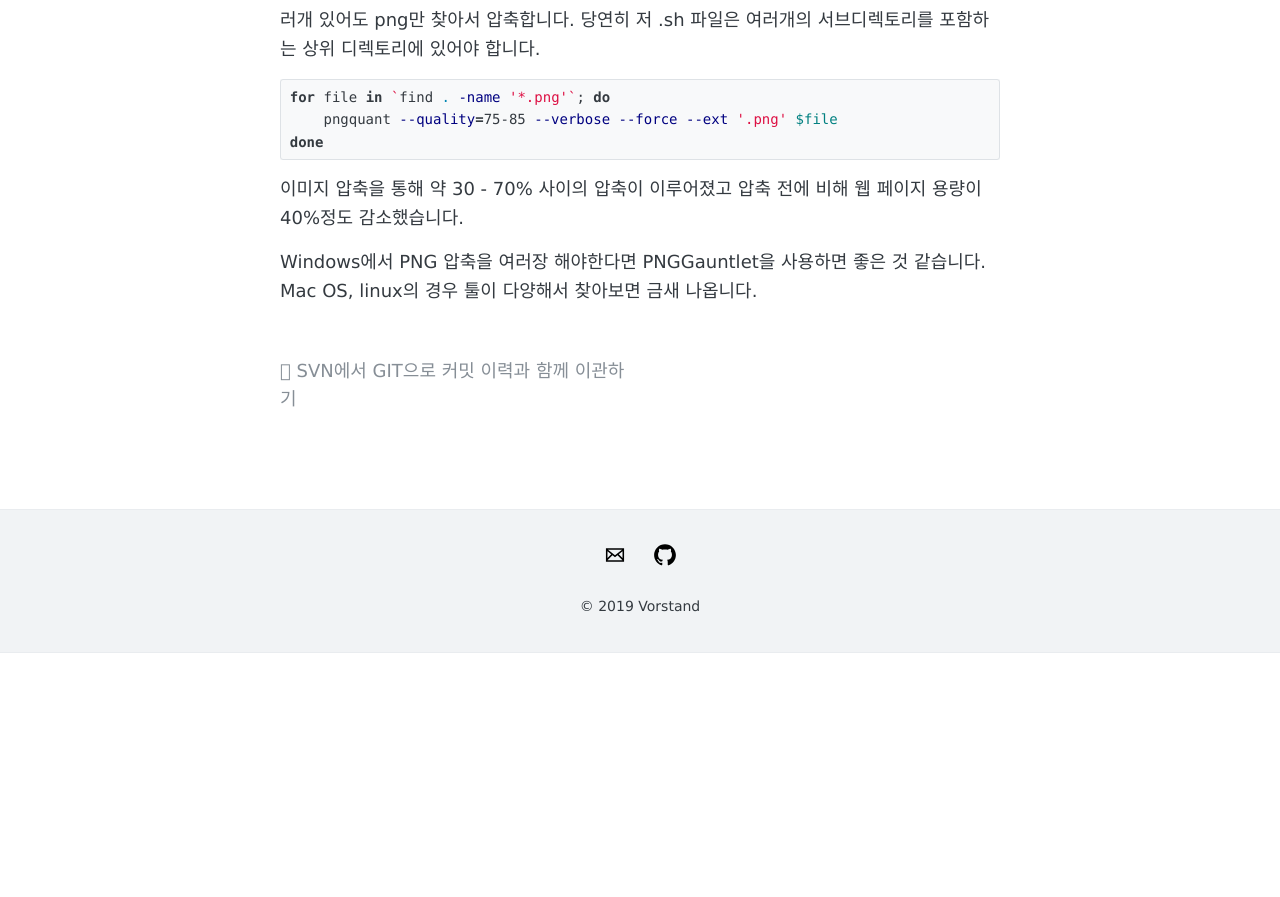
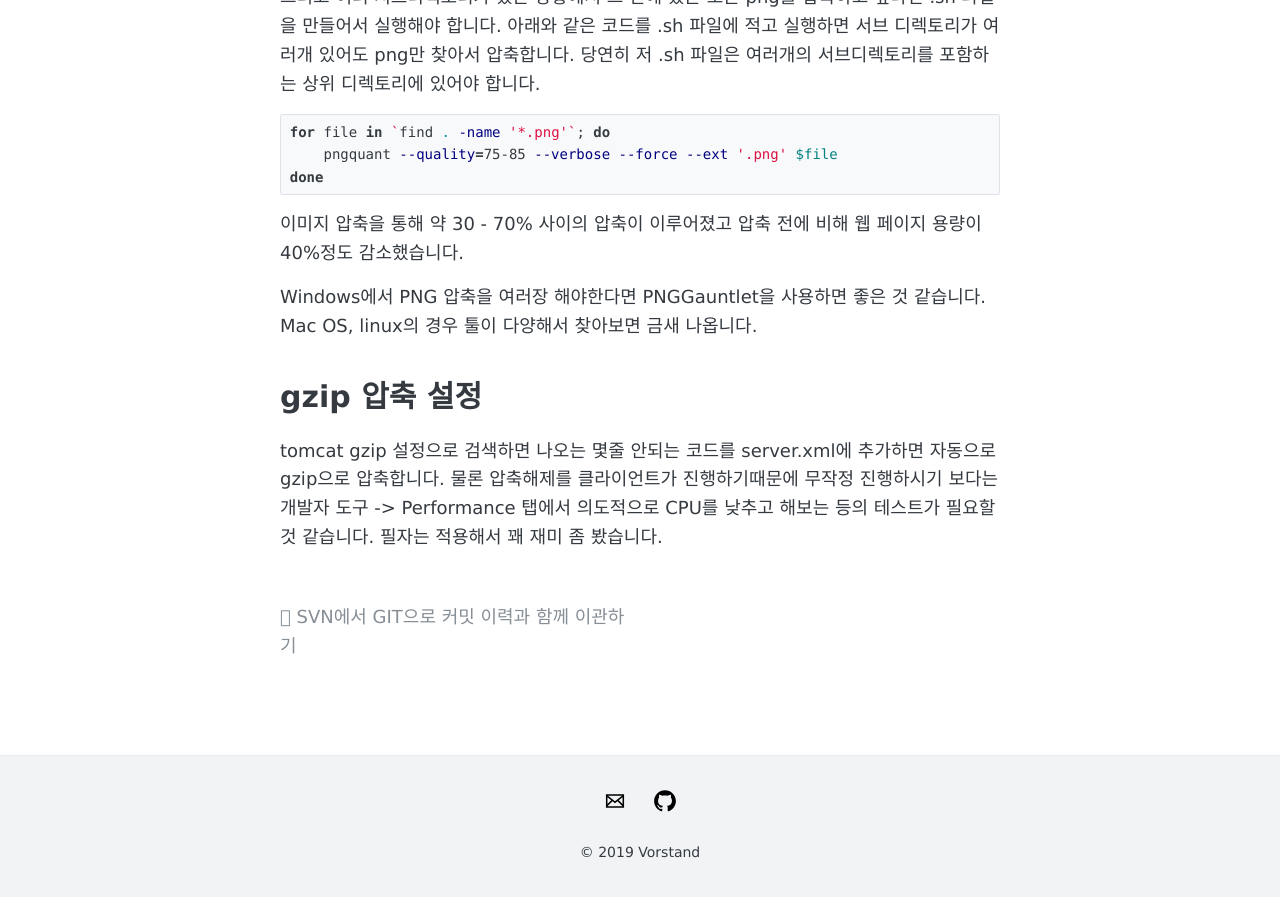
Before and after one commit to pjs21s/pjs21s.github.io, a Jekyll site: the page built from _posts/2020-05-19-optimize-web.md, in a window 1280 px wide and 900 px high, scrolled down 4112 px. Shown: the top 897 px of the window. Built offline with Jekyll 4.4.1, drawn with Linux system fonts in a browser that asks for light colours; comment, search, counter and statistics services are not loaded; before the commit the page ends 4765 px from its top, so only the background shows below that.

Commit message:
gzip 추가

````diff
--- a/_posts/2020-05-19-optimize-web.md
+++ b/_posts/2020-05-19-optimize-web.md
@@ -16,6 +16,7 @@ comments: true
 2. 불필요한 주석, 공백 제거, CSS 외부 파일로 분리
 3. Lazy Loading, YUI Compressor 사용하여 CSS, Script 압축
 4. pngquant 사용하여 화면에서 사용하는 이미지 압축
+5. tomcat gzip 설정
 
 크게 어려운건 아니고 이미 선조 개발자분들께서 만들어 놓으신 규칙만 잘 지키면 됩니다.
 오히려 도구 찾아서 적용하고 테스트하는게 더 시간이 걸렸던것 같습니다.
@@ -173,8 +174,14 @@ for file in `find . -name '*.png'`; do
 done
 ```
 
-
 이미지 압축을 통해 약 30 - 70% 사이의 압축이 이루어졌고 압축 전에 비해 웹 페이지 용량이 40%정도 감소했습니다.
 
 Windows에서 PNG 압축을 여러장 해야한다면 PNGGauntlet을 사용하면 좋은 것 같습니다.
 Mac OS, linux의 경우 툴이 다양해서 찾아보면 금새 나옵니다.
+
+# gzip 압축 설정
+
+tomcat gzip 설정으로 검색하면 나오는 몇줄 안되는 코드를 server.xml에 추가하면 자동으로 gzip으로 압축합니다.
+물론 압축해제를 클라이언트가 진행하기때문에 무작정 진행하시기 보다는 개발자 도구 -> Performance 탭에서
+의도적으로 CPU를 낮추고 해보는 등의 테스트가 필요할 것 같습니다.
+필자는 적용해서 꽤 재미 좀 봤습니다.
````
